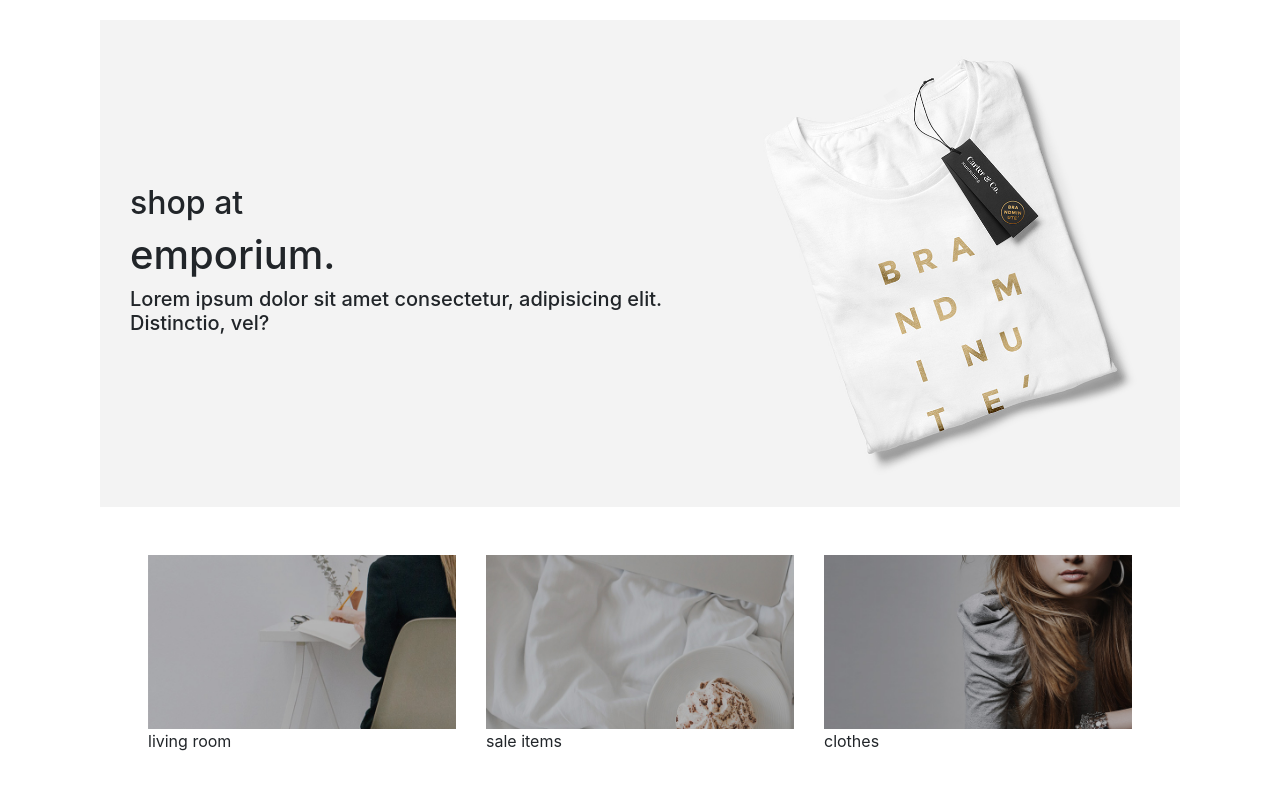
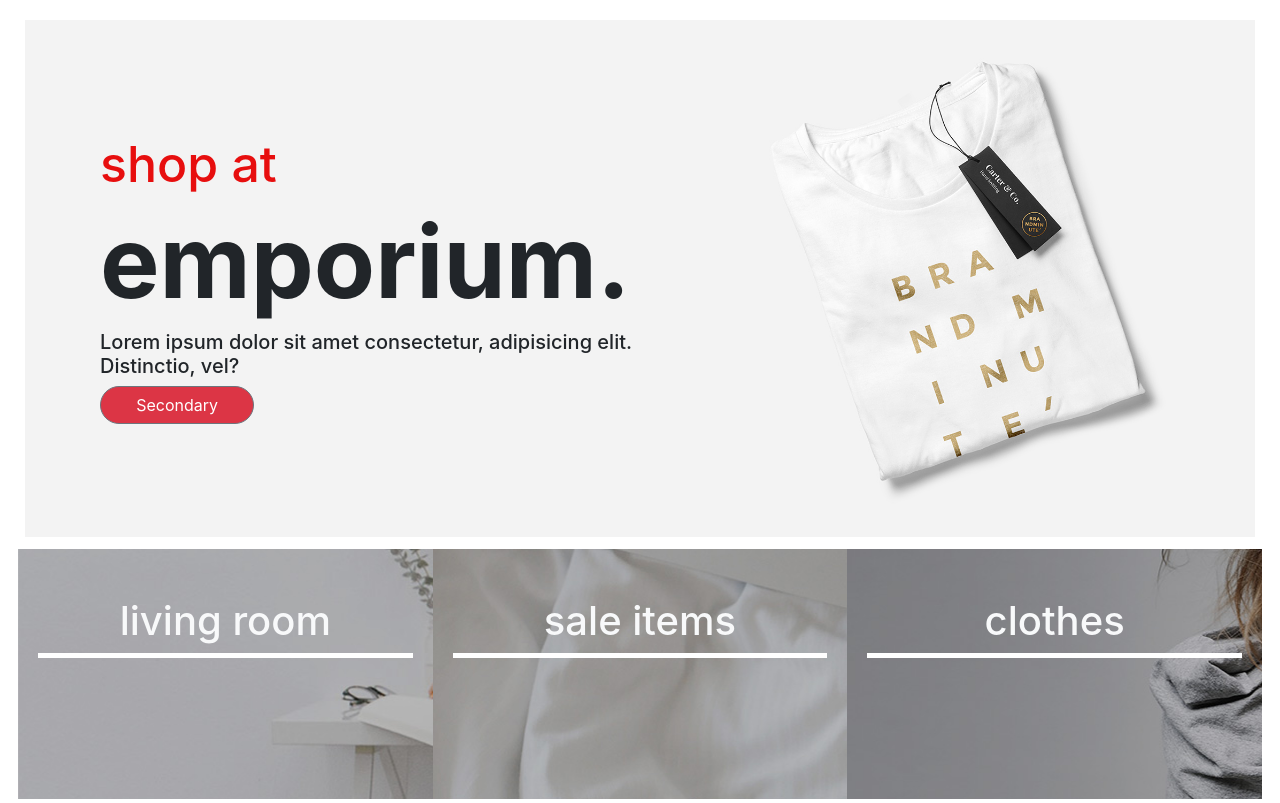
Before and after one commit to miziiano/cs_emporium_js, a website: page index.html in a window 1280 px wide. Shown: the part 240-1043 px from the top of the page. Drawn offline with nearby package versions, Linux system fonts and the light colour scheme.

Commit message:
correction

```diff
--- a/index.html
+++ b/index.html
@@ -38,10 +38,17 @@
     <section class="slider">
 
         <div class="container d-flex ">
-            <div class="col-7 d-flex flex-column justify-content-center"> <h2> shop at </h2>
-            <h1>emporium.</h1>
-            <h5>Lorem ipsum dolor sit amet consectetur, adipisicing elit. Distinctio, vel?</h5>
+            <div class="col-7 d-flex flex-column justify-content-center">
+                <h2> shop at </h2>
+                <h1 class="font-weight-bold">emporium.</h1>
+                <h5>Lorem ipsum dolor sit amet consectetur, adipisicing elit. Distinctio, vel?
+                </h5>
+                <div class="aime3">
+
+                    <button type="button" class="btn btn-secondary bg-danger w-25">Secondary</button>
+                </div>
             </div>
+
 
             <div class="col-5">
                 <img class="slider img-fluid" src="./public/img/slider-1.jpg" alt="">
@@ -53,26 +60,34 @@
 
 
     <!-- section uno -->
-    <section class="uno m-5">
+    <section class="uno m-2">
 
         <div class="row ">
-            <div class="col-4">
+            <div class="col-4 photo1 mt-1">
 
-                <img class="img-fluid" src="./public/img/services/service-1.jpg" alt="">
-                living room
+                <div>
+
+                    <h1 class=" d-flex justify-content-center mt-5 text-light">living room</h1>
+                    <div class="pad"></div>
+                </div>
             </div>
-            <div class="col-4">
-                <img class="img-fluid" src="./public/img/services/service-2.jpg" alt="">
-                sale items
 
+            <div class="col-4 photo2 mt-1">
+                <div>
+
+                    <h1 class="d-flex justify-content-center mt-5 text-light">sale items</h1>
+                    <div class="pad">
+
+                    </div>
+                </div>
 
             </div>
-            <div class="col-4">
-                <img class="img-fluid" src="./public/img/services/slider-3.jpg" alt="">
-                clothes
-                <div>
-                </div>
+            <div class="col-4 photo3 mt-1">
+             <div class="mt-5">
 
+                 <h1 class="d-flex justify-content-center mt-5 text-light">clothes</h1>
+                 <div class="pad"></div>
+             </div>
             </div>
         </div>
     </section>
@@ -176,11 +191,12 @@
 
 
     <!-- section footer -->
-    <section class="siete  bg-secondary d-flex">
-        <div class="  container row d-flex">
+    <section class="siete  bg-secondary d-flex p-5">
+        <div class="  container row d-flex m-5">
             <div class=" col-4 flex-column">
                 <h4 class="text-center">About us</h4>
-                <p class="text-align-center">Lorem ipsum dolor sit amet, consectetur adipisicing elit. Commodi, vel sed! Voluptates, minima.
+                <p class="text-align-center">Lorem ipsum dolor sit amet, consectetur adipisicing elit. Commodi, vel sed!
+                    Voluptates, minima.
                     Fugiat nemo ea fuga dolor architecto rem!</p>
             </div>
 
@@ -191,7 +207,7 @@
                         <li>Hello World</li>
                         <li>wonderfull serenity has taken</li>
                         <li>in my soul and absorb its power</li>
-                        <li>i hear  the buzz of the little</li>
+                        <li>i hear the buzz of the little</li>
                     </ul>
                 </p>
             </div>
--- a/src/sass/style.sass
+++ b/src/sass/style.sass
@@ -4,8 +4,8 @@
 @import "./_icones.sass"
 
 body
-    padding: 0 100px
-    margin : 0px 50px
+    padding: 0 25px
+    margin : 0px 25px
 
 header
 
@@ -23,6 +23,21 @@ header
             margin: 25px
 
 .uno
+    .row
+        .photo1
+            background-image: url("../../public/img/services/service-1.jpg")
+            height: 250px
+        .col-4
+            .pad
+                margin:  5px
+                border-top: 5px solid white
+        .photo2
+            background-image: url("../../public/img/services/service-2.jpg")
+            height: 250px
+            // margin: 0px 10px
+        .photo3
+            background-image: url("../../public/img/services/slider-3.jpg")
+            height: 250px
 
     .slider
         height: 500px
@@ -36,6 +51,13 @@ ul
 
 .slider
     background-color:  #f3f3f3
+    .container
+        .col-7
+            h2
+                font-size: 50px
+                color: #e70e0e
+            h1
+                font-size: 100px
 .tres
     background-image: url("../../public/img/cta-bg.jpg")
     height: 1000px
@@ -60,6 +82,10 @@ header
         .elli
             // background-color: #e7080859
             list-style: none
+.aime3
+    button
+        border-radius: 50px
+        //  background-color: #c01111
 
 // .siete
 //     .row
```
Also changed, not shown: public/css/style.css, 1 other file.
